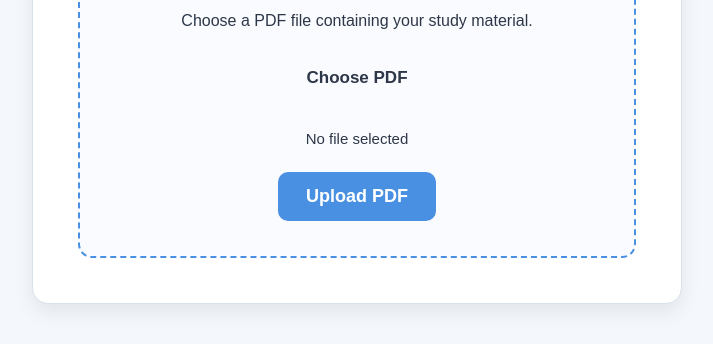
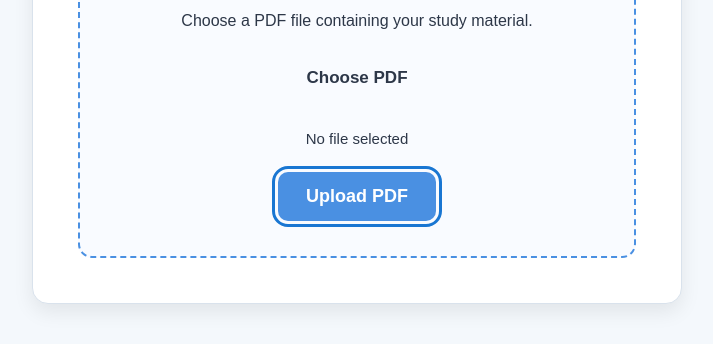
Before and after one commit to athira-183/access--learn, a plain HTML site: page Frontend--accesslearn/index.html in a window 1280 px wide. Both pictures are taken after a click on the button "Upload PDF". Shown: the part 561-905 px from the top of the page, without its empty margins (283-996 px from the left). Drawn offline with Linux system fonts and the light colour scheme; a web font is replaced by a local one.

Commit message:
Add keyboard navigation focus styles

```diff
--- a/Frontend--accesslearn/style.css
+++ b/Frontend--accesslearn/style.css
@@ -345,3 +345,12 @@ body.dark-mode .question-number {
     visibility: visible !important;
     opacity: 1 !important;
 }
+/* Keyboard Navigation */
+button:focus,
+a:focus,
+input:focus,
+select:focus,
+textarea:focus {
+    outline: 3px solid #1976d2;
+    outline-offset: 3px;
+}
```
